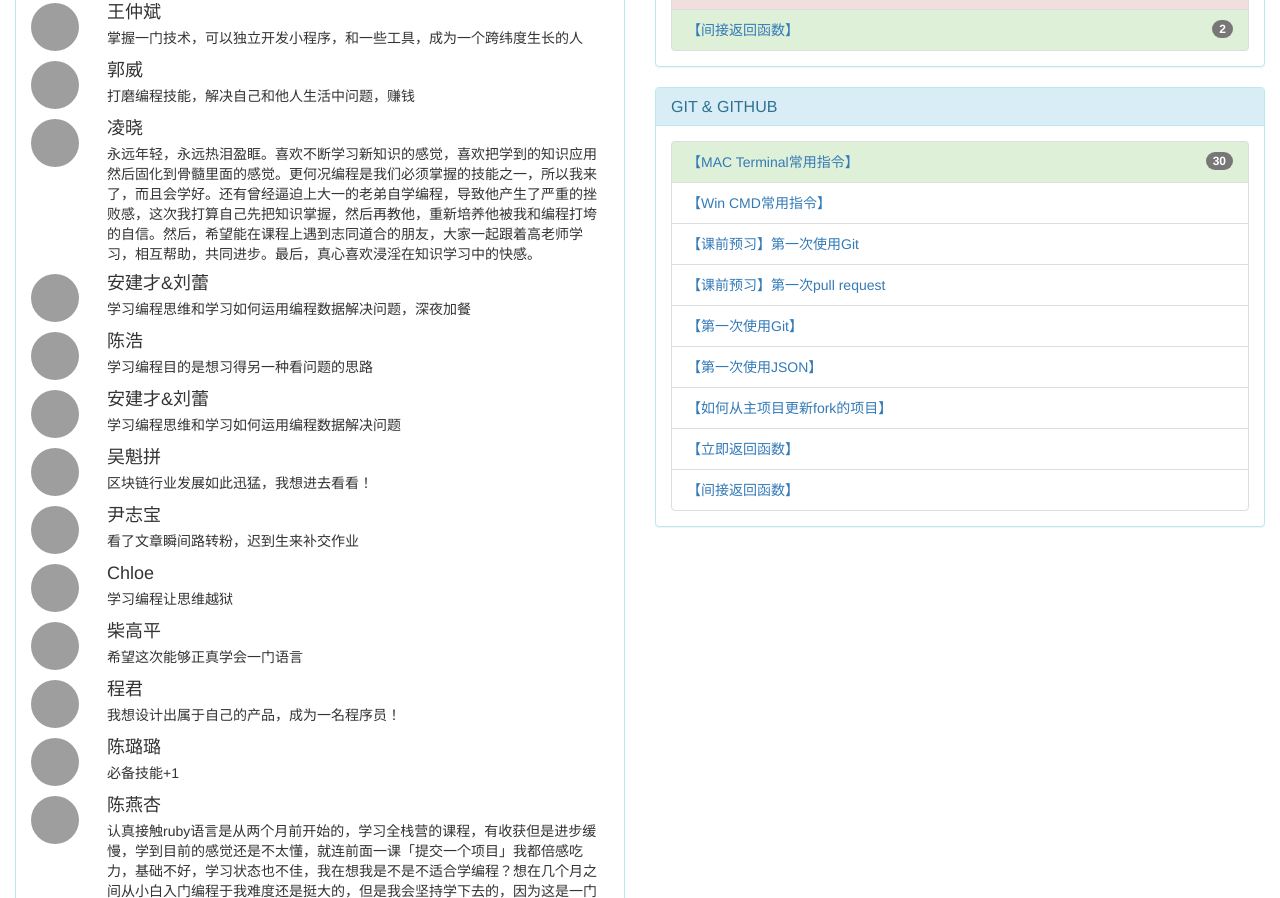
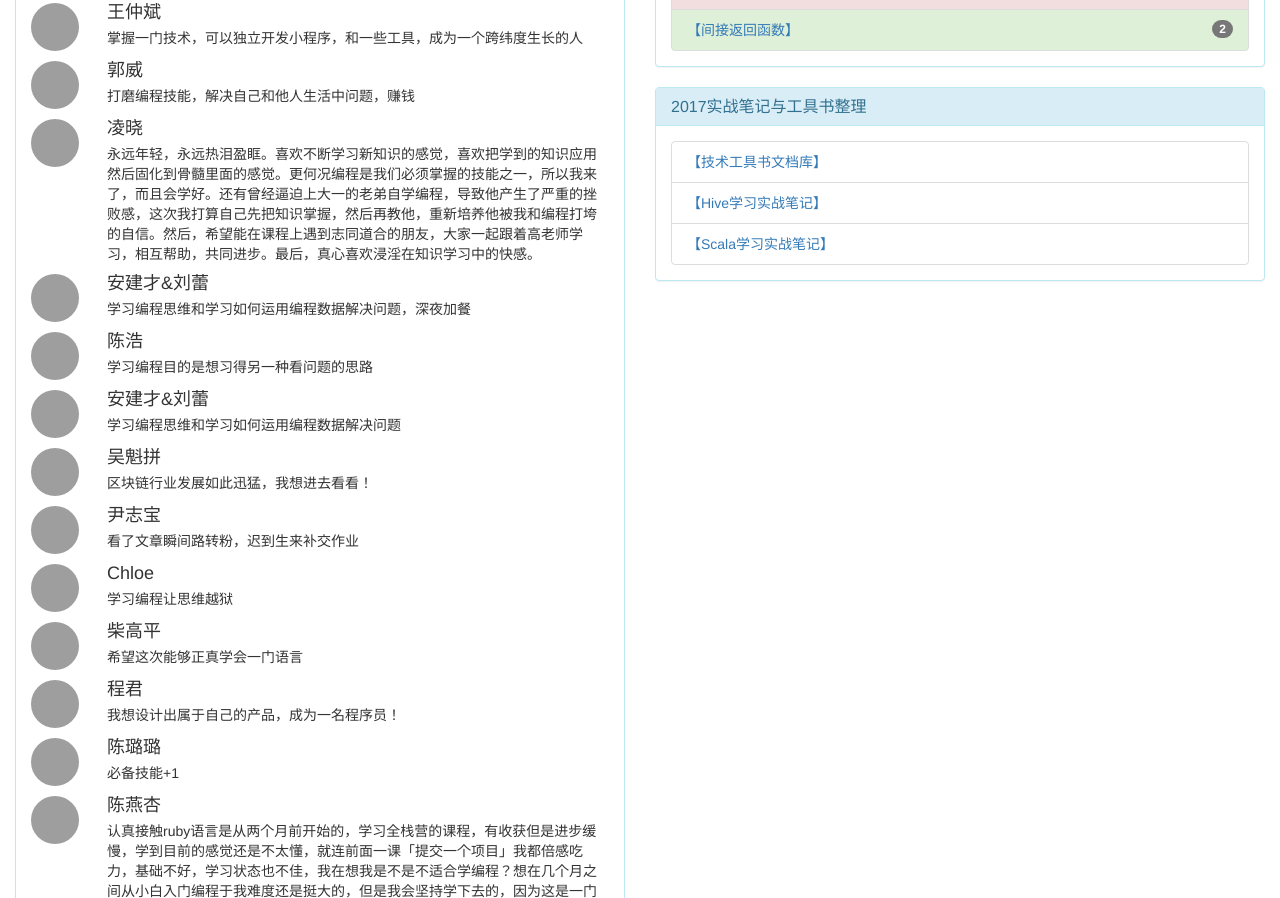
Before and after one commit to zhanglinalove/MyPage, a plain HTML site: page index.html in a window 1280 px wide. Shown: the part 980-1878 px from the top of the page. Drawn offline with nearby package versions, Linux system fonts and the light colour scheme; grey boxes are pictures that could not be loaded.

Commit message:
this is my page

```diff
--- a/index.html
+++ b/index.html
@@ -151,45 +151,18 @@
 
     <div class="panel panel-info">
       <div class="panel-heading">
-        <h3 class="panel-title">GIT & GITHUB</h3>
+        <h3 class="panel-title">2017实战笔记与工具书整理</h3>
       </div>
       <div class="panel-body">
 
-       <li class="list-group-item list-group-item-success">
-          <span class="badge">30</span>
-
-         <a href="https://github.com/xugy0926/getting-started-with-javascript/blob/master/topics/MAC-Terminal-command-list.md"> 【MAC Terminal常用指令】</a>
+       <li class="list-group-item">
+         <a href="https://github.com/zhanglinalove/Bigdata/tree/master/my_tech_book"> 【技术工具书文档库】</a>
        </li>
        <button type="button" class="list-group-item">
-        <a href="https://github.com/xugy0926/getting-started-with-javascript/blob/master/topics/Win-Command-list.md">【Win CMD常用指令】</a>
+        <a href="https://github.com/zhanglinalove/Bigdata/tree/master/hive_note">【Hive学习实战笔记】</a>
        </button>
        <button type="button" class="list-group-item">
-        <a href="https://github.com/xugy0926/getting-started-with-javascript/blob/master/topics/%E7%AC%AC%E4%B8%80%E6%AC%A1pull-request.md">【课前预习】第一次使用Git</a>
-      </button>
-      <button type="button" class="list-group-item">
-        <a href="https://github.com/xugy0926/getting-started-with-javascript/blob/master/topics/%E7%AC%AC%E4%B8%80%E6%AC%A1%E4%BD%BF%E7%94%A8Git.md">【课前预习】第一次pull request</a>
-      </button>
-
-      <button type="button" class="list-group-item">
-        <a href="https://github.com/xugy0926/getting-started-with-javascript/blob/master/topics/%E7%AC%AC%E4%B8%80%E6%AC%A1%E4%BD%BF%E7%94%A8Git.md">【第一次使用Git】</a>
-      </button>
-
-      <button type="button" class="list-group-item">
-        <a href="https://github.com/xugy0926/getting-started-with-javascript/blob/master/topics/%E7%AC%AC%E4%B8%80%E6%AC%A1%E4%BD%BF%E7%94%A8JSON.md">【第一次使用JSON】</a>
-      </button>
-
-      <button type="button" class="list-group-item">
-        <a href="https://github.com/xugy0926/getting-started-with-javascript/blob/master/topics/%E5%A6%82%E4%BD%95%E4%BB%8E%E4%B8%BB%E9%A1%B9%E7%9B%AE%E6%9B%B4%E6%96%B0fork%E7%9A%84%E9%A1%B9%E7%9B%AE.md">【如何从主项目更新fork的项目】</a>
-      </button>
-
-
-      <button type="button" class="list-group-item">
-        <a href="https://github.com/xugy0926/getting-started-with-javascript/blob/master/topics/%E7%AB%8B%E5%8D%B3%E8%BF%94%E5%9B%9E%E5%87%BD%E6%95%B0.md">【立即返回函数】</a>
-      </button>
-
-
-      <button type="button" class="list-group-item">
-        <a href="https://github.com/xugy0926/getting-started-with-javascript/blob/master/topics/%E9%97%B4%E6%8E%A5%E8%BF%94%E5%9B%9E%E5%87%BD%E6%95%B0.md">【间接返回函数】</a>
+        <a href="https://github.com/zhanglinalove/Bigdata/tree/master/scala_note">【Scala学习实战笔记】</a>
       </button>
       </div>
 
```
